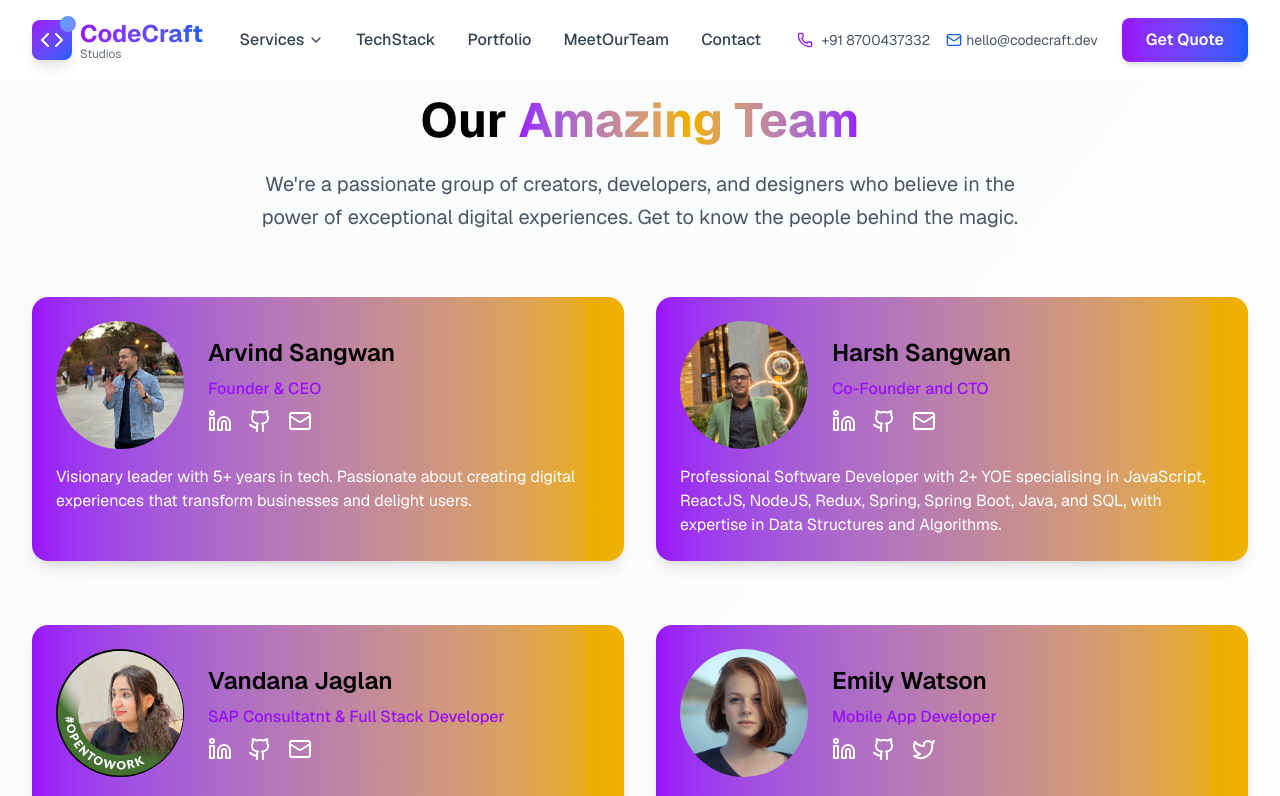
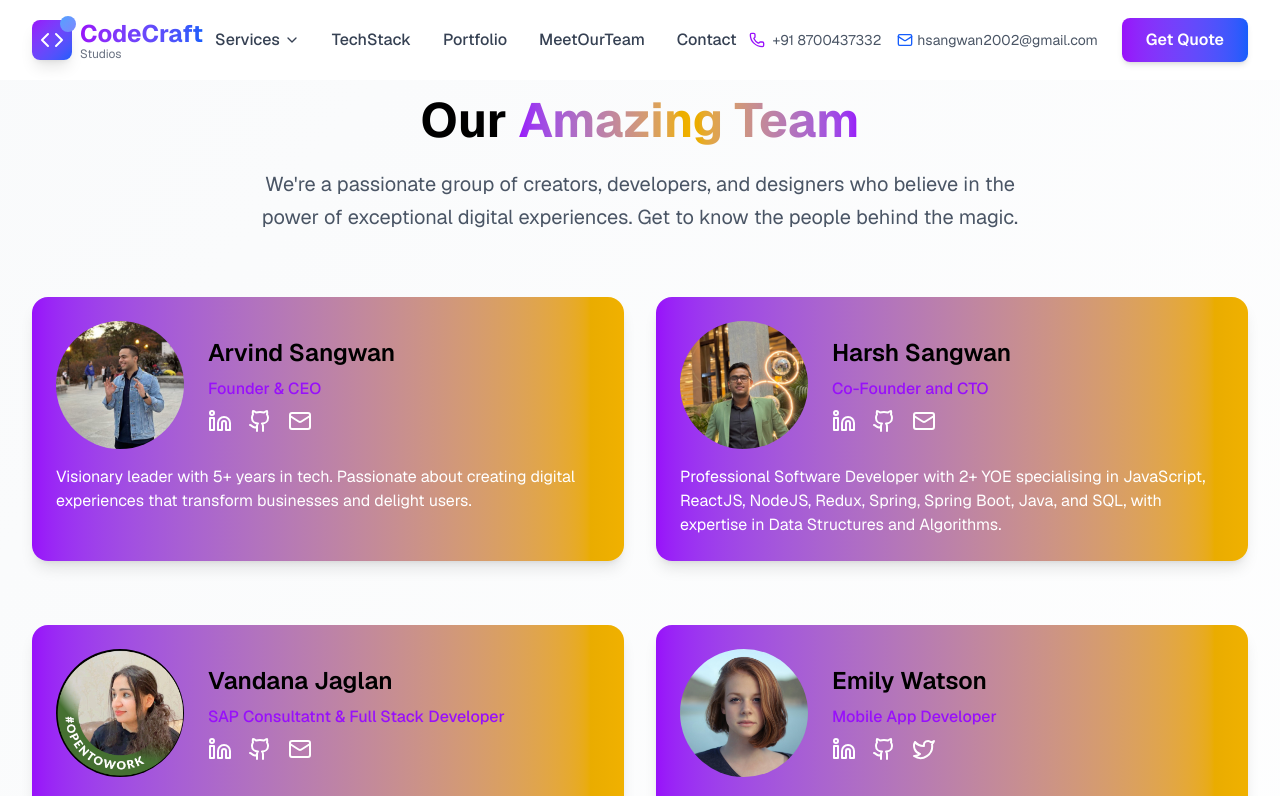
Before and after one commit to harsh-sangwan2002/codecraft-studios, a Next.js app: page /team in a window 1280 px wide. Shown: the top 796 px of the page. Built offline with nearby package versions, Linux system fonts and the light colour scheme.

Commit message:
updated email

```diff
--- a/components/Navbar.tsx
+++ b/components/Navbar.tsx
@@ -181,7 +181,7 @@ const Navbar: React.FC = () => {
                                 </div>
                                 <div className="flex items-center space-x-1">
                                     <Mail className="w-4 h-4 text-blue-600" />
-                                    <span>hello@codecraft.dev</span>
+                                    <span>hsangwan2002@gmail.com</span>
                                 </div>
                             </div>
 
```
